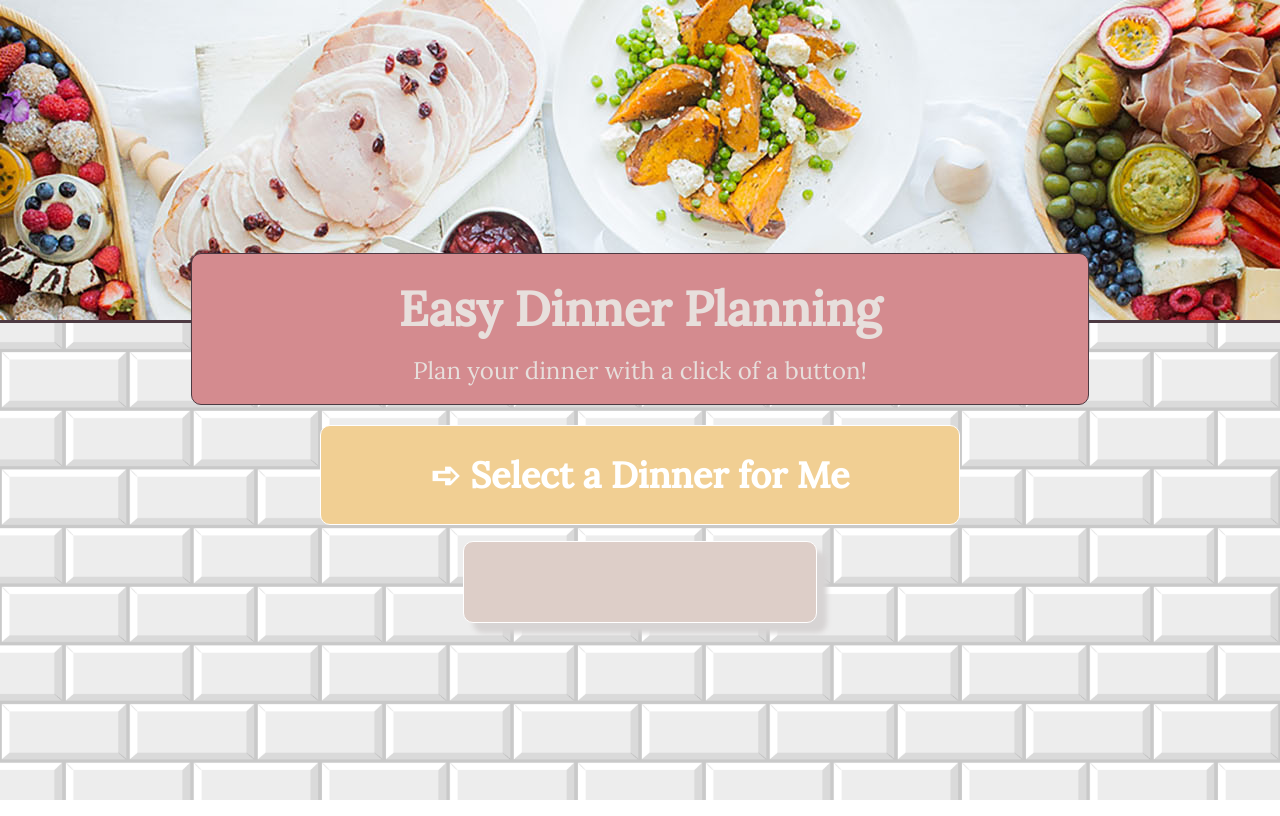
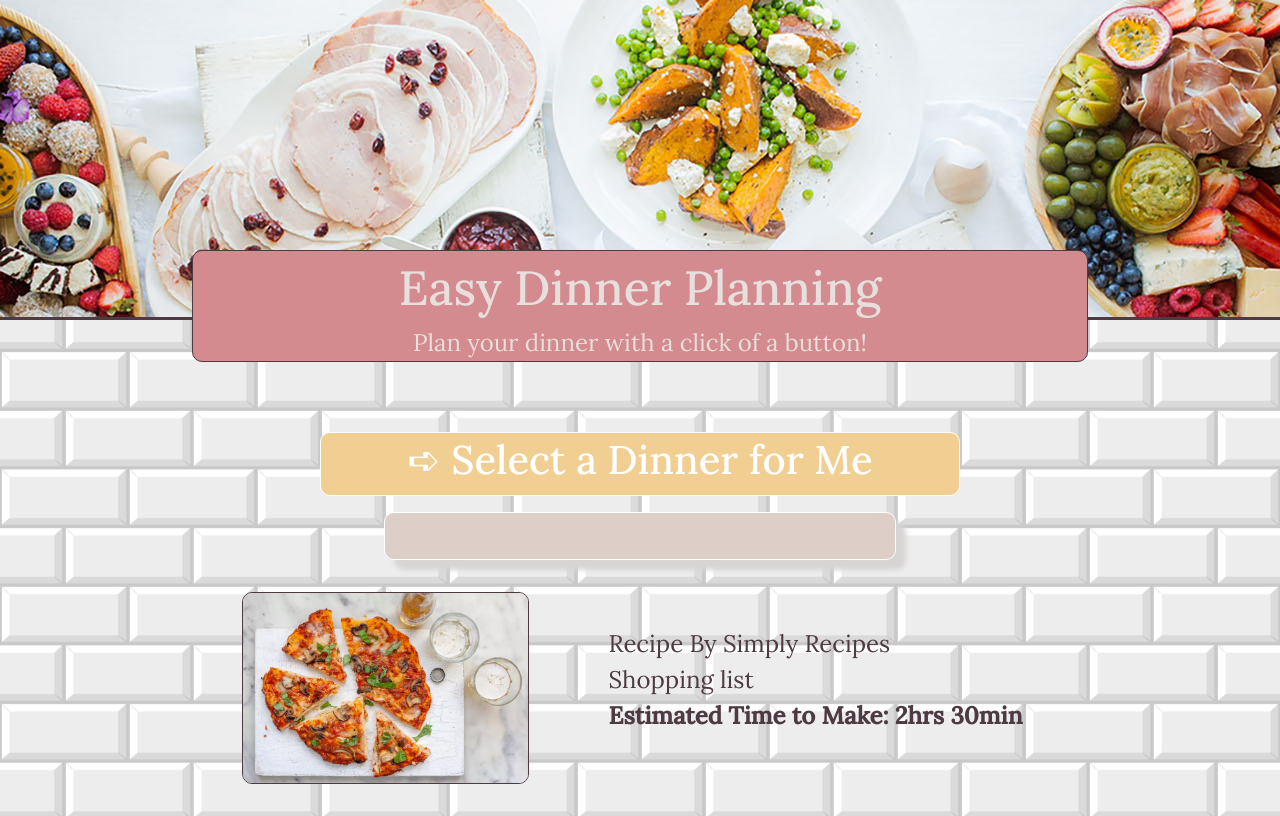
Before and after one commit to michellewehr/dinner--menu-, a plain HTML site: page index.html in a window 1280 px wide. Drawn offline with nearby package versions, Linux system fonts and the light colour scheme; files whose address does not match are found by name.

Commit message:
I styled the dinner-links/image to be centered

```diff
--- a/index.html
+++ b/index.html
@@ -4,11 +4,12 @@
     <meta charset="UTF-8">
     <meta http-equiv="X-UA-Compatible" content="IE=edge">
     <meta name="viewport" content="width=device-width, initial-scale=1.0">
-    <title>Document</title>
+    <link href="https://cdn.jsdelivr.net/npm/bootstrap@5.0.2/dist/css/bootstrap.min.css" rel="stylesheet" integrity="sha384-EVSTQN3/azprG1Anm3QDgpJLIm9Nao0Yz1ztcQTwFspd3yD65VohhpuuCOmLASjC" crossorigin="anonymous">
     <link rel="preconnect" href="https://fonts.googleapis.com">
     <link rel="preconnect" href="https://fonts.gstatic.com" crossorigin>
     <link href="https://fonts.googleapis.com/css2?family=Lora:ital,wght@0,400;0,500;1,400&display=swap" rel="stylesheet">
     <link rel="stylesheet" href="styles.css">
+    <title>Document</title>
 </head>
 <body>
     <div class="background"> </div>
@@ -17,19 +18,20 @@
                 <p>Plan your dinner with a click of a button!</p>
             </div>
 
-            <section class="selection--container">
+            <div class="selection--container">
                     <button id="dinner--button"><h2>➪ Select a Dinner for Me</h2></button>
                      <div id="source"></div>
-                </section>
+                </div>
 
 
                         <section class="dinner--info">
-                            <div class="picture--links" id="pizza" >
+
+                            <div class="picture--links active" id="pizza" >
                                     <div id="picture"> <img src="images/pizza.webp" alt=""></div>
                                     <div class="links">
                                         <a class="link_1" href="https://www.simplyrecipes.com/recipes/homemade_pizza/"  target="_blank">Recipe By Simply Recipes</a>
-                                        <br/>
                                         <a class='link_2' href="shoppinglists/pizza_shopping list.html" target="_blank">Shopping list</a>
+                                        <p class="time">Estimated Time to Make: 2hrs 30min</p>
                                     </div>
                             </div>
 
@@ -39,6 +41,7 @@
                                     <a class="link_1" href="https://www.delish.com/cooking/recipe-ideas/recipes/a55764/best-spaghetti-and-meatballs-recipe/"  target="_blank">Recipe By Delish</a>
                                     <br/>
                                     <a class='link_2' href="shoppinglists/pasta_meatballs.html"  target="_blank">Shopping list</a>
+                                    <p class="time">Estimated Time to Make: 2hrs 30min</p>
                                 </div>
                             </div>
 
@@ -48,6 +51,7 @@
                                         <a class="link_1" href="https://www.foodnetwork.com/recipes/food-network-kitchen/the-best-chicken-cutlets-8059106"  target="_blank">Recipe By Food Network</a>
                                         <br/>
                                         <a class='link_2' href="shoppinglists/chickencutlets.html"  target="_blank">Shopping list</a>
+                                        <p class="time">Estimated Time to Make: 2hrs 30min</p>
                                     </div>
                                 </div>
 
@@ -57,6 +61,7 @@
                                         <a class="link_1" href="https://www.theendlessmeal.com/baked-pork-tenderloin/"  target="_blank">Recipe By The Endless Meal</a>
                                         <br/>
                                         <a class='link_2' href="shoppinglists/pork.html"  target="_blank">Shopping list</a>
+                                        <p class="time">Estimated Time to Make: 2hrs 30min</p>
                                     </div>
                                 </div>
 
@@ -66,6 +71,7 @@
                                         <a class="link_1" href="https://www.thewholesomedish.com/the-best-homemade-tacos/"  target="_blank">Recipe By The Wholesome Dish</a>
                                         <br/>
                                         <a class='link_2' href="shoppinglists/tacos.html"  target="_blank">Shopping list</a>
+                                        <p class="time">Estimated Time to Make: 2hrs 30min</p>
                                     </div>
                                 </div>
 
@@ -75,6 +81,7 @@
                                         <a class="link_1" href="https://www.inspiredtaste.net/11767/salsa-verde-chicken-enchiladas/"  target="_blank">Recipe By Inspired Taste</a>
                                         <br/>
                                         <a class='link_2' href="shoppinglists/chickenenchiladas.html"  target="_blank">Shopping list</a>
+                                        <p class="time">Estimated Time to Make: 2hrs 30min</p>
                                     </div>
                                 </div>
 
@@ -84,6 +91,7 @@
                                         <a class="link_1" href="https://www.foodnetwork.com/recipes/bobby-flay/grilled-link-hot-dogs-with-homemade-pickle-relish-recipe-1942988"  target="_blank">Recipe By Food Network</a>
                                         <br/>
                                         <a class='link_2' href="shoppinglists/hotdogs.html"  target="_blank">Shopping list</a>
+                                        <p class="time">Estimated Time to Make: 2hrs 30min</p>
                                     </div>
                                 </div>
 
@@ -93,6 +101,7 @@
                                         <a class="link_1" href="https://natashaskitchen.com/chicken-stir-fry-recipe/"  target="_blank">Recipe By Natasha's Kitchen</a>
                                         <br/>
                                         <a class='link_2' href="shoppinglists/stirfry.html" target="_blank">Shopping list</a>
+                                        <p class="time">Estimated Time to Make: 2hrs 30min</p>
                                     </div>
                                 </div>
                                 <div  class="picture--links" id="breakfast">
@@ -101,6 +110,7 @@
                                         <a class="link_1" href="https://www.foodnetwork.com/recipes/ree-drummond/eggs-benedict-recipe-2107801"  target="_blank">Recipe By Food Network</a>
                                         <br/>
                                         <a class='link_2' href="shoppinglists/breakfast.html"  target="_blank">Shopping list</a>
+                                        <p class="time">Estimated Time to Make: 2hrs 30min</p>
                                     </div>
                                 </div>
                                 <div  class="picture--links" id="italian_sausage">
@@ -109,6 +119,7 @@
                                         <a class="link_1" href="https://www.primaverakitchen.com/italian-sausage-onions-and-peppers-skillet/"  target="_blank">Recipe By Primavera Kitchen</a>
                                         <br/>
                                         <a class='link_2' href="shoppinglists/sausage.html"  target="_blank">Shopping list</a>
+                                        <p class="time">Estimated Time to Make: 2hrs 30min</p>
                                     </div>
                                 </div>
                                 <div  class="picture--links" id="steak">
@@ -117,6 +128,7 @@
                                         <a class="link_1" href="https://iowagirleats.com/perfect-grilled-steak-with-herb-butter/"  target="_blank">Recipe By Iowa Girl Eats</a>
                                         <br/>
                                         <a class='link_2' href="shoppinglists/steak.html"  target="_blank">Shopping list</a>
+                                        <p class="time">Estimated Time to Make: 2hrs 30min</p>
                                     </div>
                                 </div>
                                 <div  class="picture--links" id="bbq_pork">
@@ -125,6 +137,7 @@
                                         <a class="link_1" href="https://www.delish.com/cooking/recipe-ideas/recipes/a58254/best-pulled-pork-recipe/"  target="_blank">Recipe By Delish</a>
                                         <br/>
                                         <a class='link_2' href="shoppinglists/bbq.html"  target="_blank">Shopping list</a>
+                                        <p class="time">Estimated Time to Make: 2hrs 30min</p>
                                     </div>
                                 </div>
                                 <div  class="picture--links" id="quesidillas">
@@ -133,6 +146,7 @@
                                         <a class="link_1" href="https://www.cookingclassy.com/quesadillas/"  target="_blank">Recipe By Cooking Classy</a>
                                         <br/>
                                         <a class='link_2' href="shoppinglists/queso.html"  target="_blank">Shopping list</a>
+                                        <p class="time">Estimated Time to Make: 2hrs 30min</p>
                                     </div>
                                 </div>
                                 <div  class="picture--links" id="speghetti_sqush">
@@ -141,6 +155,7 @@
                                         <a class="link_1" href="https://www.tasteofhome.com/recipes/garlic-spaghetti-squash-with-meat-sauce/"  target="_blank">Recipe By Taste of Home</a>
                                         <br/>
                                         <a class='link_2' href="shoppinglists/squash.html"  target="_blank">Shopping list</a>
+                                        <p class="time">Estimated Time to Make: 2hrs 30min</p>
                                     </div>
                                 </div>
                                 <div  class="picture--links" id="mac_and_cheese">
@@ -149,6 +164,7 @@
                                         <a class="link_1" href="https://www.momontimeout.com/best-homemade-baked-mac-and-cheese-recipe/"  target="_blank">Recipe By Mom on Timeout</a>
                                         <br/>
                                         <a class='link_2' href="shoppinglists/macandcheese.html"  target="_blank">Shopping list</a>
+                                        <p class="time">Estimated Time to Make: 2hrs 30min</p>
                                     </div>
                                 </div>
 
--- a/styles.css
+++ b/styles.css
@@ -19,7 +19,7 @@ body {
   color: #e7dfdc;
   border: 1px solid #4d3a42;
   width: 70%;
-  height: 150px;
+  height: 7rem;
   margin-left: auto;
   margin-right: auto;
   text-align: center;
@@ -28,15 +28,15 @@ body {
   border-radius: 10px;
 }
 
-.dinners {
-  display: none;
+.dinner--info {
+  width: 100%;
 }
 
 #source {
   padding: 1rem;
   margin: 1rem;
   height: 3rem;
-  width: 25%;
+  width: 40%;
   margin: auto;
   margin-top: 1rem;
   border: 1px solid white;
@@ -45,6 +45,7 @@ body {
   border-radius: 10px;
   color: #4d3a42;
   text-align: center;
+  padding-bottom: 0;
 }
 
 img {
@@ -52,68 +53,75 @@ img {
   height: 100px;
 }
 .selection--container {
-  display: flex;
-  flex-direction: column;
   position: relative;
-  top: -50px;
   text-align: center;
 }
 
 .heading > h1 {
   margin: auto;
-  padding-top: 1.5rem;
-  padding-bottom: 1rem;
-  font-size: 3em;
+  padding-top: 0.5rem;
+  padding-bottom: 0.5rem;
+  font-size: 3rem;
 }
 .heading > p {
-  font-size: 1.5em;
+  font-size: 1.5rem;
 }
 
 button {
   cursor: pointer;
-  height: 100px;
+  height: 4rem;
   width: 50%;
-  margin-left: 25%;
-  margin-right: 25%;
-  font-size: 1.5em;
+  margin-left: auto;
+  margin-right: auto;
   border: 1px solid white;
   border-radius: 10px;
   background-color: #f1cf93;
   color: white;
 }
+button h2 {
+  font-size: 2.5rem;
+}
 
 .picture--links {
+  display: flex;
+  flex-direction: row;
+  align-items: center;
+  justify-content: center;
+  column-gap: 2rem;
   display: none;
-  flex-direction: column;
-  position: absolute;
-  width: 60%;
-  height: 30vh;
-  margin-right: 20%;
-  margin-left: 20%;
-}
-.dinner--info {
-  position: relative;
+  text-align: left;
+  align-content: center;
+  width: 100%;
 }
 
 img {
-  height: 15rem;
+  height: 12rem;
+  border: 1px solid #4d3a42;
   border-radius: 10px;
-  border: 1px solid #4d3a42;
+  width: auto;
+  margin: 2rem 1rem;
+}
+.links {
+  color: #4d3a42;
+  font-size: 1.5rem;
+  margin: 2rem;
+}
+.time {
+  color: #4d3a42;
+  font-weight: bold;
+}
+.link_1,
+.link_2,
+.time {
+  display: block;
 }
 
-.links {
-  margin: auto;
-  text-align: right;
-  align-self: flex-end;
-  position: absolute;
-  color: #4d3a42;
-  font-size: x-large;
-}
 a:visited {
   color: #4d3a42;
 }
 a:link {
   color: #4d3a42;
+  text-decoration: none;
 }
 a:hover {
   color: #d48b8f;
```
Also changed, not shown: 2 other files.
